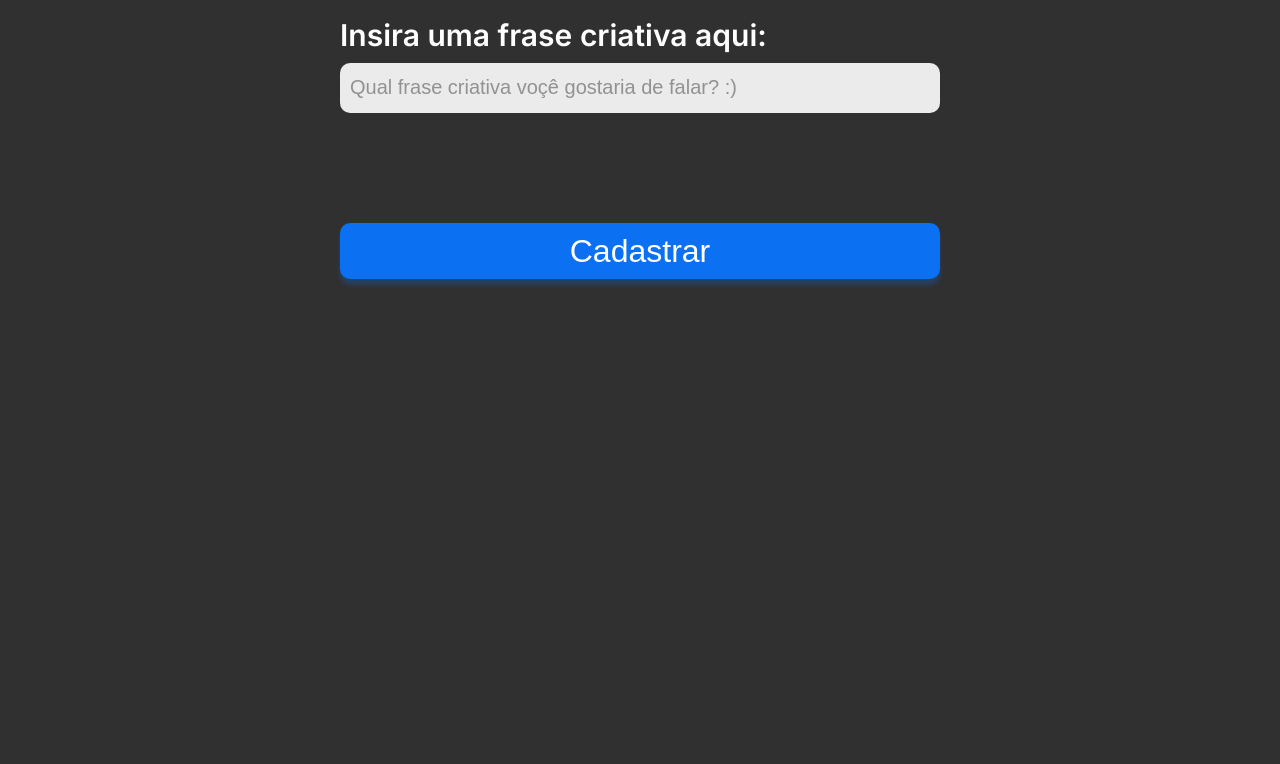
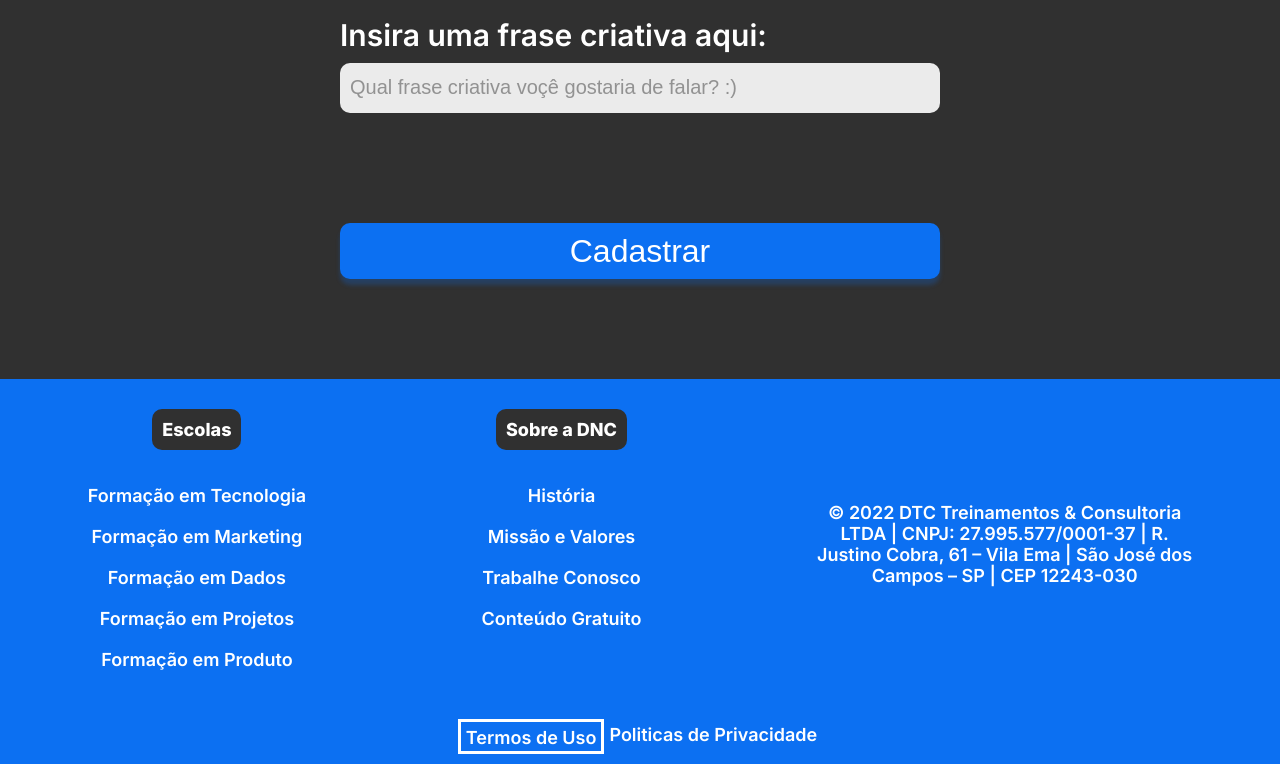
Before and after one commit to JosueRod17/Bootcamp-DNC, a plain HTML site: page index.html in a window 1280 px wide. Shown: the part 1278-2042 px from the top of the page. Before the commit the page ends 1657 px from the top, so only its background shows below. Drawn offline with Linux system fonts and the light colour scheme; a web font is replaced by a local one.

Commit message:
Adicionando media query para mobile

```diff
--- a/index.html
+++ b/index.html
@@ -79,5 +79,65 @@
 
     </section>
 
+    <footer>
+        <div class="linha1">
+            <nav>
+                <h5>Escolas</h5>
+                <ul>
+                    <li>
+                        <a href="">Formação em Tecnologia</a>
+                    </li>
+                    <li>
+                        <a href="">Formação em Marketing</a>
+                    </li>
+                    <li>
+                        <a href="">Formação em Dados</a>
+                    </li>
+                    <li>
+                        <a href="">Formação em Projetos</a>
+                    </li>
+                    <li>
+                        <a href="">Formação em Produto</a>
+                    </li>
+                </ul>
+            </nav>
+            <nav>
+                 <h5>Sobre a DNC</h5>
+                    <ul>
+                        <li>
+                            <a href="">História</a>
+                        </li>
+                        <li>
+                            <a href="">Missão e Valores</a>
+                        </li>
+                        <li>
+                            <a href="">Trabalhe Conosco</a>
+                        </li>
+                        <li>
+                            <a href="">Conteúdo Gratuito</a>
+                        </li>
+                    </ul>
+            </nav>
+
+            <div class="endereco">
+                © 2022 DTC Treinamentos & Consultoria
+                <br>LTDA | CNPJ: 27.995.577/0001-37 | R.
+                <br>Justino Cobra, 61 – Vila Ema | São José dos
+                <br>Campos – SP | CEP 12243-030
+
+            </div>
+
+
+
+        </div>
+        <div class="linha2">
+            <a href="">Termos de Uso</a>
+            <a href="">Politicas de Privacidade</a>
+
+        </div>
+
+
+    </footer>
+
 </body>
 </html>
--- a/style.css
+++ b/style.css
@@ -167,3 +167,150 @@ body{
             box-shadow: 0px 6px 4px 0px rgba(12, 112, 242, 0.25);
             cursor: pointer;
         }
+
+        /*Footer*/
+
+        footer{
+            width: 100%;
+            background-color: var(--azul-dnc);
+        }
+
+        footer .linha1{
+            display: flex;
+            justify-content: space-around;
+            align-items: center;
+
+        }
+
+        footer ul{
+            list-style: none;
+            margin: 0px;
+            padding: 0px;
+            font-family: var(--font-padrao);
+
+        }
+
+        footer nav{
+            display: flex;
+            flex-direction: column;
+            align-items: center;
+
+            height: 330px;
+        }
+
+        footer h5{
+            text-align: center;
+            color: white;
+            font-weight: 800;
+            font-size: 18px;
+            font-family: var(--font-padrao);
+            background-color: var(--preto-dnc);
+            border-radius: 10px;
+
+            padding: 10px 10px 10px 10px;
+            margin-bottom: 15px;
+        }
+
+        footer ul li{
+            text-align: center;
+            color: white;
+            font-weight: 600;
+            font-size: 18px;
+            font-family: var(--font-padrao);
+
+            margin: 20px 0px 20px 0px;
+
+        }
+
+        footer ul li a{
+            color: white;
+            text-decoration: none;
+        }
+
+        footer ul li a:hover{
+            color: var(--cinza-hover);
+        }
+
+        footer .endereco{
+            font-family: var(--font-padrao);
+            font-size: 18px;
+            font-weight: 600;
+            color: white;
+            text-align: center;
+        }
+
+        footer .linha2{
+            height: 35px;
+            display: flex;
+            justify-content: center;
+            margin: 0px;
+            padding: 10px;
+
+
+        }
+
+        footer .linha2 a{
+            font-family: var(--font-padrao);
+            font-size: 18px;
+            font-weight: 600;
+            color: white;
+            text-decoration: none;
+            padding: 5px;
+        }
+
+        footer .linha2 a:first-child{
+            border: 3px solid white;
+        }
+
+        footer .linha2 a:hover{
+            color: var(--cinza-hover);
+        }
+
+        @media only screen and (max-width: 600px){
+            /* MENU */
+            #principal{
+                flex-direction: column;
+                height: auto;
+            }
+
+            #menu{
+                flex-direction: column;
+                width: 100%;
+                margin: 0px;
+
+            }
+
+            #menu a{
+                display: flex;
+                align-items: center;
+                height: 50px;
+
+            }
+
+            #principal button{
+                width: 100%;
+                margin: 0px;
+            }
+
+            /* SECTION */
+
+            section h1{
+                font-size: 38px;
+            }
+
+            section h2{
+                font-size: 28px;
+                padding-right: 15px;
+                padding-left: 15px;
+            }
+
+            form{
+                font-size: 20px;
+                width: 95%;
+            }
+
+            .checkbox-itens{
+                font-size: 17px;
+            }
+
+        }
```
